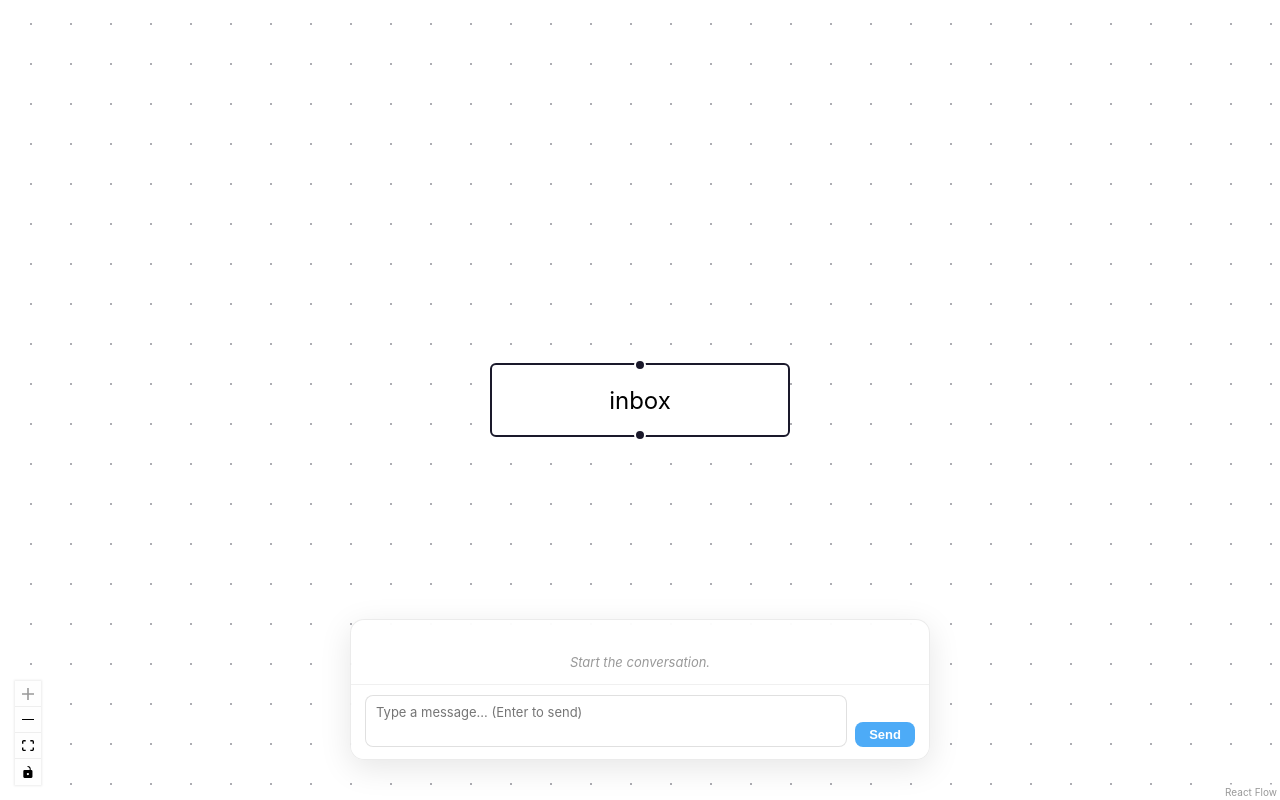
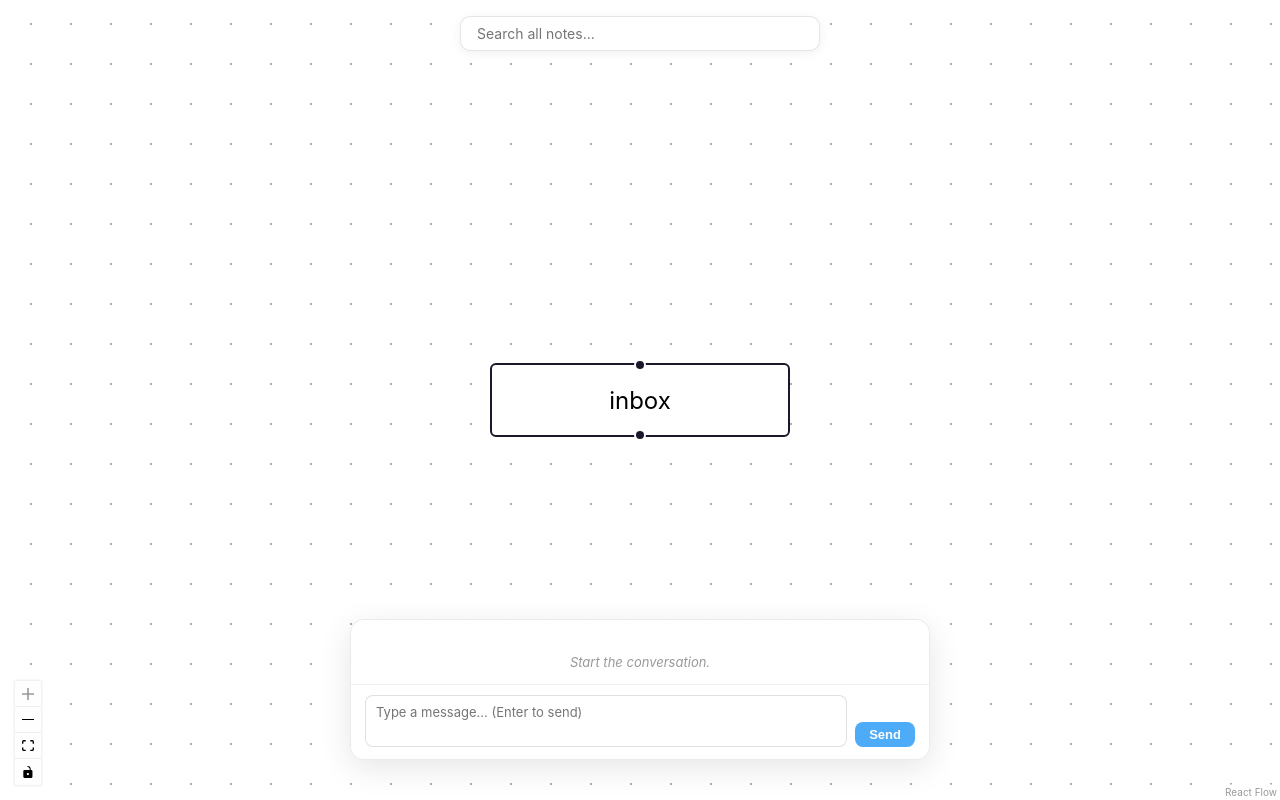
Before and after one commit to laukomatic/dialoq, a React (Vite) app: page / in a window 1280 px wide. Built offline with nearby package versions, Linux system fonts and the light colour scheme; a web font is replaced by a local one.

Commit message:
Lighter user chat bubbles, floating search bar on canvas

```diff
--- a/src/App.css
+++ b/src/App.css
@@ -23,6 +23,38 @@ html, body, #root {
 .canvas-fullscreen {
   position: absolute;
   inset: 0;
+}
+
+/* ---- floating search bar ---- */
+
+.canvas-search-float {
+  position: absolute;
+  top: 16px;
+  left: 50%;
+  transform: translateX(-50%);
+  z-index: 50;
+  width: min(360px, 60vw);
+}
+
+.canvas-search-float-input {
+  width: 100%;
+  padding: 8px 16px;
+  border: 1px solid rgba(0, 0, 0, 0.1);
+  border-radius: 10px;
+  font: inherit;
+  font-size: 14px;
+  outline: none;
+  background: rgba(255, 255, 255, 0.8);
+  backdrop-filter: blur(8px);
+  -webkit-backdrop-filter: blur(8px);
+  box-shadow: 0 2px 12px rgba(0, 0, 0, 0.06);
+  transition: background 0.2s, border-color 0.2s, box-shadow 0.2s;
+}
+
+.canvas-search-float-input:focus {
+  background: #fff;
+  border-color: #4dabf7;
+  box-shadow: 0 4px 20px rgba(0, 0, 0, 0.1);
 }
 
 /* ---- floating chat ---- */
@@ -76,7 +108,7 @@ html, body, #root {
 
 .chat-bubble--user {
   align-self: flex-end;
-  background: #e3f2fd;
+  background: #d0e6ff;
   border-bottom-right-radius: 3px;
 }
 
@@ -251,7 +283,7 @@ html, body, #root {
   }
 
   .chat-bubble--user {
-    background: #1a3550;
+    background: #1a3a5a;
   }
 
   .chat-bubble--ai {
@@ -306,4 +338,16 @@ html, body, #root {
     background: #333;
     color: #ccc;
   }
+
+  .canvas-search-float-input {
+    background: rgba(30, 30, 30, 0.85);
+    border-color: rgba(255, 255, 255, 0.1);
+    color: #eee;
+    box-shadow: 0 2px 12px rgba(0, 0, 0, 0.3);
+  }
+
+  .canvas-search-float-input:focus {
+    background: #222;
+    border-color: #4dabf7;
+  }
 }
--- a/src/components/CanvasPanel.tsx
+++ b/src/components/CanvasPanel.tsx
@@ -124,6 +124,14 @@ export function CanvasPanel({ doc }: CanvasPanelProps) {
 
   return (
     <div className="canvas-fullscreen">
+      <div className="canvas-search-float">
+        <input
+          className="canvas-search-float-input"
+          placeholder="Search all notes..."
+          disabled
+        />
+      </div>
+
       <ReactFlow
         nodes={nodes}
         edges={edges}
```
